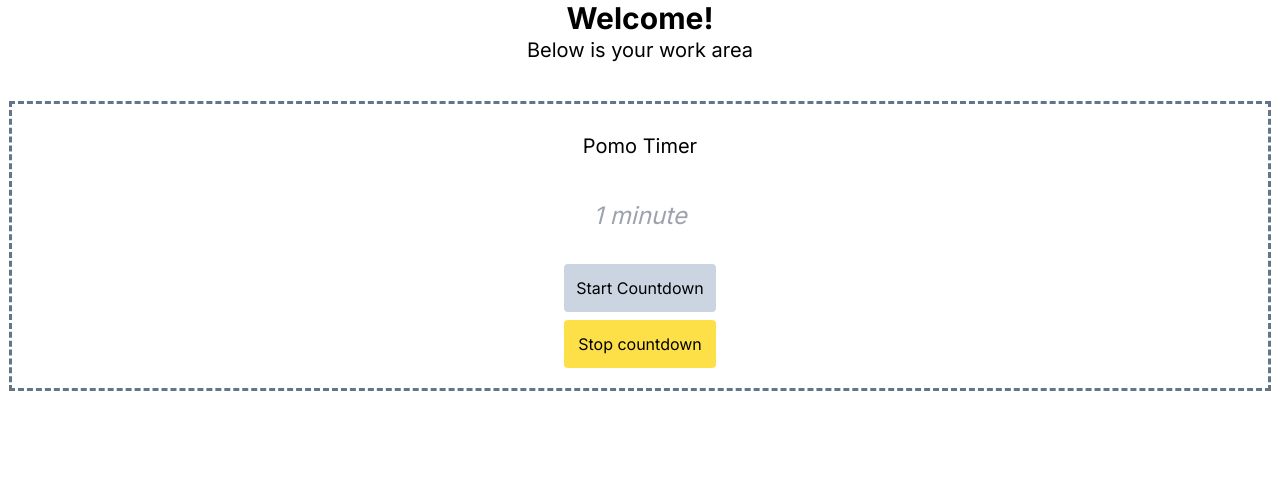
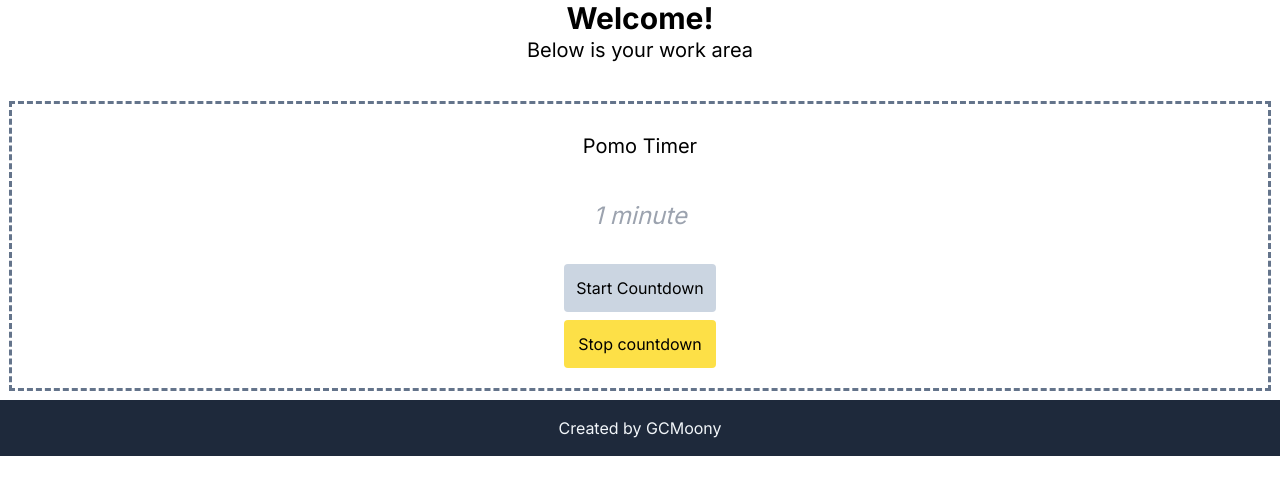
Before and after one commit to gcmoony/tools, a Next.js app: page / in a window 1280 px wide. Shown: the top 494 px of the page. Built offline with nearby package versions, Linux system fonts and the light colour scheme; no server answers.

Commit message:
Added footer

```diff
--- a/src/app/layout.js
+++ b/src/app/layout.js
@@ -1,17 +1,22 @@
 import { Inter } from 'next/font/google'
 import './globals.css'
+import NavBar from './components/NavBar/NavBar'
 
 const inter = Inter({ subsets: ['latin'] })
 
 export const metadata = {
-  title: 'Create Next App',
-  description: 'Generated by create next app',
+  title: 'ToolHub',
+  description: 'Just what you\'re looking for.',
 }
 
 export default function RootLayout({ children }) {
   return (
     <html lang="en">
-      <body className={inter.className}>{children}</body>
+      <body className={inter.className}>
+        {/* <NavBar /> */}
+        {children}
+        <footer className='sticky bottom-0 bg-slate-800 text-slate-100 p-4 text-center'>Created by <a className='hover:text-yellow-400 transition' href="https://github.com/GCMoony">GCMoony</a></footer>
+      </body>
     </html>
   )
 }
```
